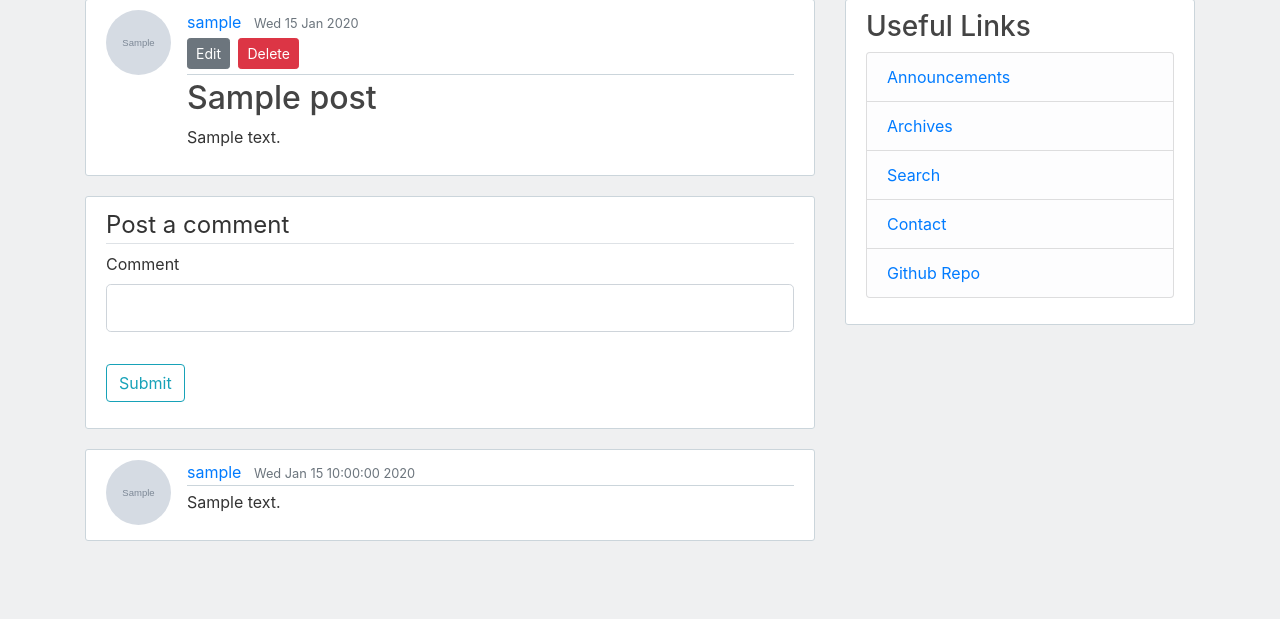
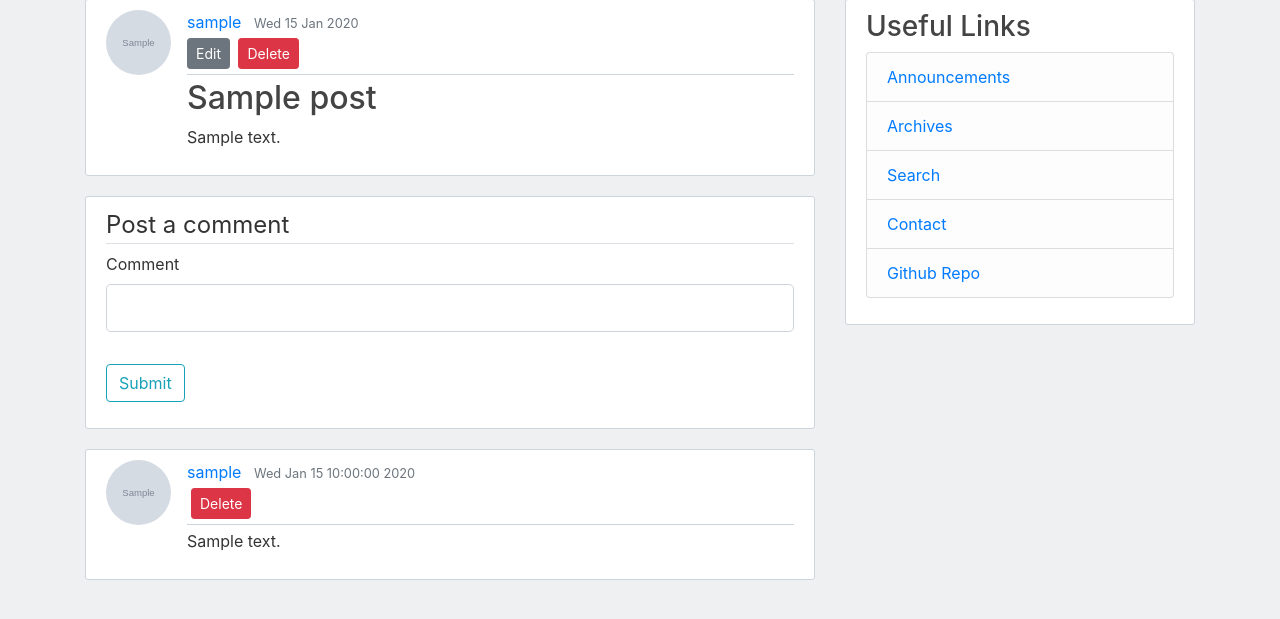
Before and after one commit to azeznassar/YouBlog, a Flask app: page /post/1 in a window 1280 px wide. Shown: the part 81-700 px from the top of the page. Run offline with Flask 2, Linux system fonts and the light colour scheme; a user stored in the database is signed in; tables that the repository leaves empty hold one stand-in row (values such as "Sample post"); grey boxes marked "Sample" are stand-in pictures; some libraries are stand-ins or nearby versions.

Commit message:
fixed submitting comments and added option to delete them

```diff
--- a/src/posts/routes.py
+++ b/src/posts/routes.py
@@ -28,12 +28,16 @@ def post(post_id):
     comments = Comment.query.filter(Comment.post_id == post_id).order_by(Comment.date_posted.desc()).all()
 
     if request.method == 'POST':
-        if form.validate_on_submit():
-            new_comment = Comment(body=form.body.data, post_id=post_id, author=current_user)
-            db.session.add(new_comment)
-            db.session.commit()
-            flash('Your comment has been submitted', 'success')
-            return redirect(url_for('posts.post', post_id=post_id))
+        if current_user.is_authenticated:
+            if form.validate_on_submit():
+                new_comment = Comment(body=form.body.data, post_id=post_id, author=current_user)
+                db.session.add(new_comment)
+                db.session.commit()
+                flash('Your comment has been submitted', 'success')
+                return redirect(url_for('posts.post', post_id=post_id))
+        else:
+            flash('You need to be logged in to submit a comment.', 'warning')
+            return redirect(url_for('users.login'))
 
     return render_template('posts/post.html', title=current_post.title, post=current_post, form=form, comments=comments)
 
@@ -71,5 +75,19 @@ def delete_post(post_id):
 
     db.session.delete(current_post)
     db.session.commit()
-    flash('Your post have been deleted.', 'success')
+    flash('Your post has been deleted.', 'success')
     return redirect(url_for('main.home'))
+
+@posts.route("/delete_comment/<int:comment_id>/", methods=['POST'])
+@login_required
+def delete_comment(comment_id):
+    current_comment = Comment.query.get_or_404(comment_id)
+    post_id = current_comment.post_id
+
+    if current_comment.author != current_user:
+        abort(403)
+
+    db.session.delete(current_comment)
+    db.session.commit()
+    flash('Your comment has been deleted.', 'success')
+    return redirect(url_for('posts.post', post_id=post_id))
--- a/src/templates/contact/contact.html
+++ b/src/templates/contact/contact.html
@@ -4,7 +4,7 @@
     <div class="media">
         <div class="media-body">
             <h2 class="account-heading">Contact</h2>
-            <p class="text-secondary">YouBlog is a blogging platform for anyone and everybody. If you have any questions, problems or bugs, please don't hesitate to open an issue on the <a href="https://github.com/azeznassar">Github Repo</a> or send a message below.</p>
+            <p class="text-secondary">YouBlog is a blogging platform for anyone and everybody. If you have any questions, problems or bugs, please don't hesitate to open an issue on the <a href="https://github.com/azeznassar/YouBlog">Github Repo</a> or send a message below.</p>
         </div>
     </div>
     <form action="" method="POST">
--- a/src/templates/layout.html
+++ b/src/templates/layout.html
@@ -64,7 +64,7 @@
                             <li class="list-group-item list-group-item-light"><a href="{{ url_for('main.sort_by_oldest') }}">Archives</a></li>
                             <li class="list-group-item list-group-item-light"><a href="{{ url_for('search.search_form') }}">Search</a></li>
                             <li class="list-group-item list-group-item-light"><a href="{{ url_for('contact.contact_form') }}">Contact</a></li>
-                            <li class="list-group-item list-group-item-light"><a href="https://github.com/azeznassar/" target="_blank">Github Repo</a></li>
+                            <li class="list-group-item list-group-item-light"><a href="https://github.com/azeznassar/YouBlog" target="_blank">Github Repo</a></li>
                         </ul>
                     </p>
                 </div>
--- a/src/templates/posts/post.html
+++ b/src/templates/posts/post.html
@@ -49,6 +49,11 @@
                 <div class="article-metadata">
                     <a class="mr-2" href="{{ url_for('users.user_profile', username=comment.author.username) }}">{{ comment.author.username }}</a>
                     <small class="text-muted">{{ comment.date_posted.strftime('%c') }}</small>
+                    {% if comment.author == current_user %}
+                    <form action="{{ url_for('posts.delete_comment', comment_id=comment.id) }}" method="POST">
+                        <input type="submit" class="btn btn-sm btn-danger m-1" value="Delete">
+                    </form>
+                {% endif %}
                 </div>
                 <p class="article-content">{{ comment.body }}</p>
             </div>
```
